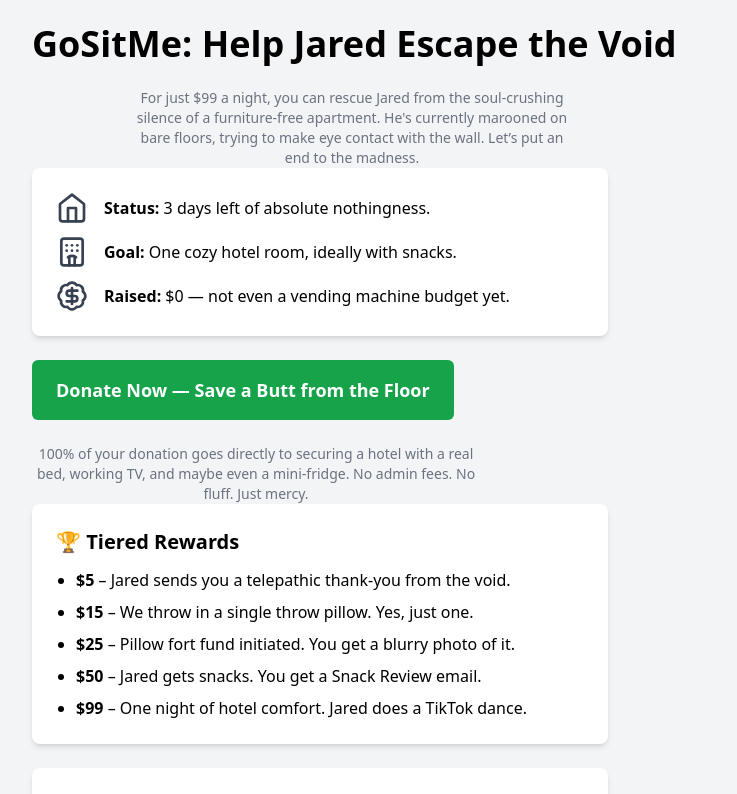
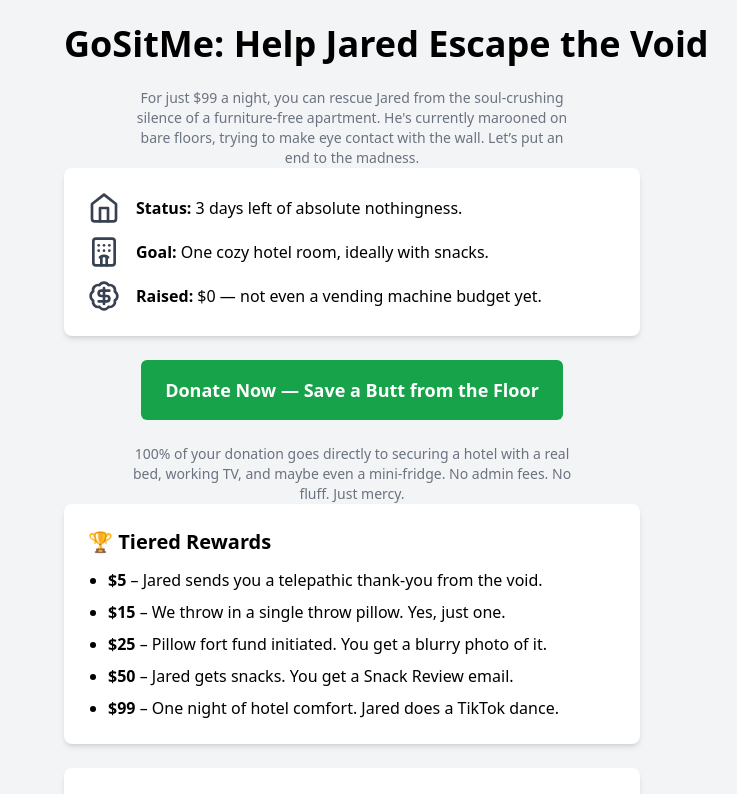
Before and after one commit to Dangeonmaster366/go-sit-me, a Next.js app: page / in a window 1280 px wide. Shown: the top 794 px of the page, without its empty margins (288-1025 px from the left). Built offline with nearby package versions, Linux system fonts and the light colour scheme.

Commit message:
alignment again

```diff
--- a/app/page.tsx
+++ b/app/page.tsx
@@ -8,17 +8,17 @@ import { BadgeDollarSign, Home, Hotel } from "lucide-react";
 export default function GoSitMe() {
   return (
     <div className="min-h-screen bg-gray-100 flex flex-col items-center p-6">
-      <div className="w-full max-w-screen-sm mx-auto">
+      <div className="w-full max-w-xl mx-auto text-center">
         <h1 className="text-4xl font-extrabold mb-4 text-center whitespace-nowrap">
           GoSitMe: Help Jared Escape the Void
         </h1>
-        <p className="text-sm text-gray-500 mt-6 max-w-md text-center mx-auto">
+        <p className="text-sm text-gray-500 mt-6 max-w-md mx-auto text-center">
           For just $99 a night, you can rescue Jared from the soul-crushing silence of
           a furniture-free apartment. He's currently marooned on bare floors,
           trying to make eye contact with the wall. Let’s put an end to the madness.
         </p>
 
-        <Card className="max-w-xl w-full mb-6 shadow-md rounded-lg bg-white">
+        <Card className="max-w-xl w-full mb-6 shadow-md rounded-lg bg-white mx-auto">
           <CardContent className="p-6 space-y-3 text-left">
             <div className="flex items-center space-x-4">
               <Home className="w-8 h-8 text-gray-700" />
@@ -41,17 +41,19 @@ export default function GoSitMe() {
           </CardContent>
         </Card>
 
-        <Button className="text-lg px-6 py-4 text-white bg-green-600 hover:bg-green-700 mx-auto">
-          Donate Now — Save a Butt from the Floor
-        </Button>
+        <div className="w-full flex justify-center my-4">
+          <Button className="text-lg px-6 py-4 text-white bg-green-600 hover:bg-green-700 mx-auto">
+            Donate Now — Save a Butt from the Floor
+          </Button>
+        </div>
 
 
-        <p className="text-sm text-gray-500 mt-6 max-w-md text-center">
+        <p className="text-sm text-gray-500 mt-6 max-w-md mx-auto text-center">
           100% of your donation goes directly to securing a hotel with a real bed,
           working TV, and maybe even a mini-fridge. No admin fees. No fluff. Just mercy.
         </p>
 
-        <Card className="max-w-xl w-full mb-6 shadow-md rounded-lg bg-white">
+        <Card className="max-w-xl w-full mb-6 shadow-md rounded-lg bg-white mx-auto">
           <CardContent className="p-6 space-y-3">
             <h2 className="text-xl font-bold mb-2 text-left">🏆 Tiered Rewards</h2>
             <ul className="list-disc list-outside pl-5 space-y-2 text-left">
@@ -65,7 +67,7 @@ export default function GoSitMe() {
 
         </Card>
 
-        <Card className="max-w-xl w-full mb-6 shadow-md rounded-lg bg-white">
+        <Card className="max-w-xl w-full mb-6 shadow-md rounded-lg bg-white mx-auto">
           <CardContent className="p-6 space-y-3 text-left">
             <h2 className="text-xl font-bold mb-2">💸 Recent Donors</h2>
             <ul className="space-y-2 text-sm">
```
